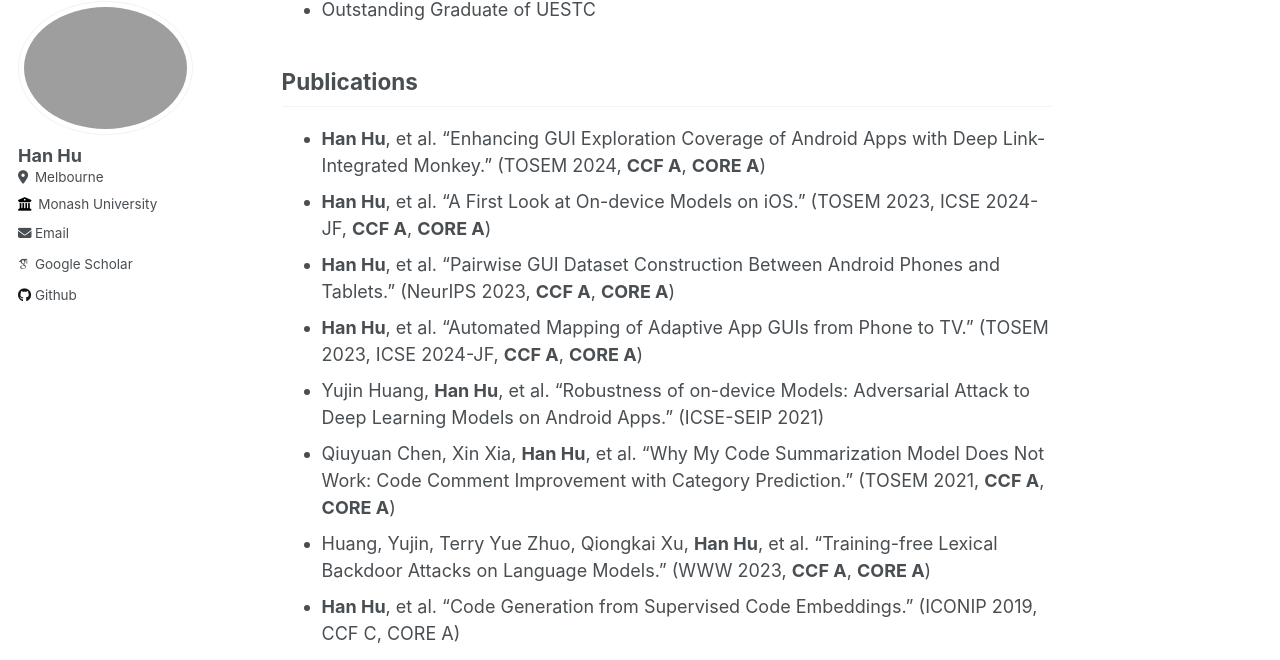
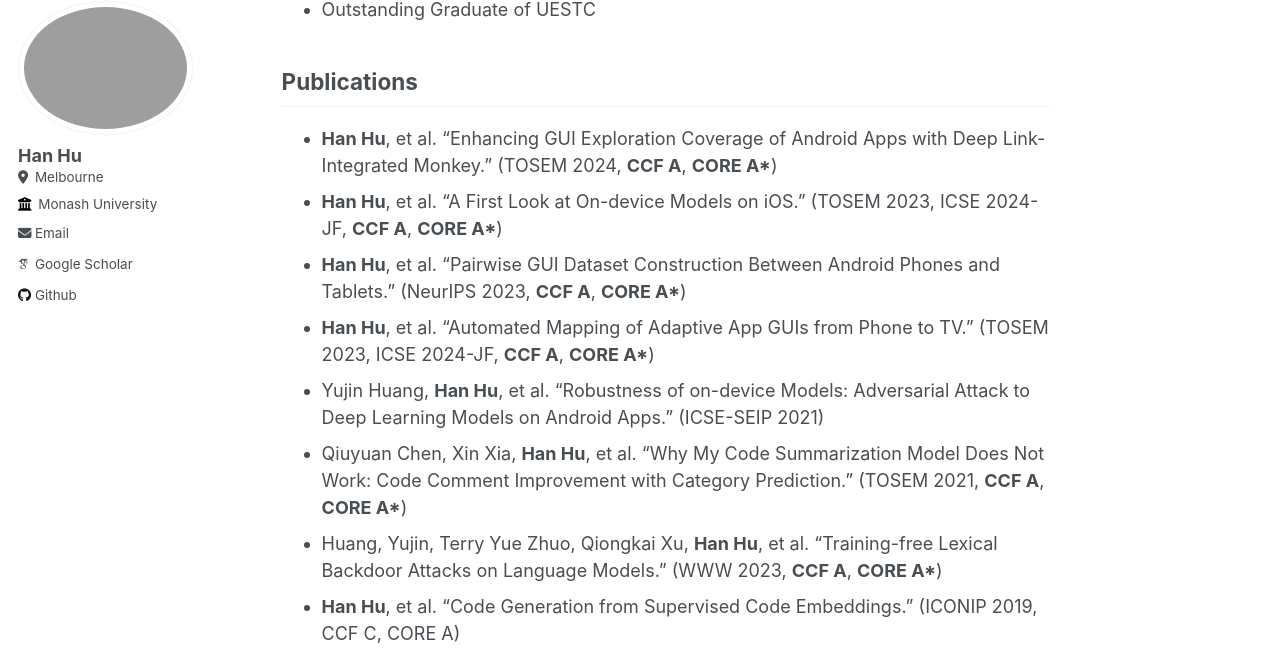
Before and after one commit to huhanGitHub/huhanGitHub.github.io, a Jekyll site: the page built from _pages/about.md, in a window 1280 px wide and 900 px high, scrolled down 1493 px. Shown: the part 105-765 px from the top of the window. Built offline with Jekyll 4.4.1, drawn with Linux system fonts in a browser that asks for light colours; some web fonts are replaced.

```diff
--- a/_pages/about.md
+++ b/_pages/about.md
@@ -48,13 +48,13 @@ B.S. in Digital Animation
 
 ## Publications
 
-- **Han Hu**, et al. "Enhancing GUI Exploration Coverage of Android Apps with Deep Link-Integrated Monkey." (TOSEM 2024, **CCF A**, **CORE A**)
-- **Han Hu**, et al. "A First Look at On-device Models on iOS." (TOSEM 2023, ICSE 2024-JF, **CCF A**, **CORE A**)
-- **Han Hu**, et al. "Pairwise GUI Dataset Construction Between Android Phones and Tablets." (NeurIPS 2023, **CCF A**, **CORE A**)
-- **Han Hu**, et al. "Automated Mapping of Adaptive App GUIs from Phone to TV." (TOSEM 2023, ICSE 2024-JF, **CCF A**, **CORE A**)
+- **Han Hu**, et al. "Enhancing GUI Exploration Coverage of Android Apps with Deep Link-Integrated Monkey." (TOSEM 2024, **CCF A**, **CORE A\***)
+- **Han Hu**, et al. "A First Look at On-device Models on iOS." (TOSEM 2023, ICSE 2024-JF, **CCF A**, **CORE A\***)
+- **Han Hu**, et al. "Pairwise GUI Dataset Construction Between Android Phones and Tablets." (NeurIPS 2023, **CCF A**, **CORE A\***)
+- **Han Hu**, et al. "Automated Mapping of Adaptive App GUIs from Phone to TV." (TOSEM 2023, ICSE 2024-JF, **CCF A**, **CORE A\***)
 - Yujin Huang, **Han Hu**, et al. "Robustness of on-device Models: Adversarial Attack to Deep Learning Models on Android Apps." (ICSE-SEIP 2021)
-- Qiuyuan Chen, Xin Xia, **Han Hu**, et al. "Why My Code Summarization Model Does Not Work: Code Comment Improvement with Category Prediction." (TOSEM 2021, **CCF A**, **CORE A**)
-- Huang, Yujin, Terry Yue Zhuo, Qiongkai Xu, **Han Hu**, et al. "Training-free Lexical Backdoor Attacks on Language Models." (WWW 2023, **CCF A**, **CORE A**)
+- Qiuyuan Chen, Xin Xia, **Han Hu**, et al. "Why My Code Summarization Model Does Not Work: Code Comment Improvement with Category Prediction." (TOSEM 2021, **CCF A**, **CORE A\***)
+- Huang, Yujin, Terry Yue Zhuo, Qiongkai Xu, **Han Hu**, et al. "Training-free Lexical Backdoor Attacks on Language Models." (WWW 2023, **CCF A**, **CORE A\***)
 - **Han Hu**, et al. "Code Generation from Supervised Code Embeddings." (ICONIP 2019, CCF C, CORE A)
 - Qiuyuan Chen, **Han Hu**, et al. "Code Summarization with Abstract Syntax Tree." (ICONIP 2019, CCF C, CORE A)
 - Zhaoyi Liu, Qiuyuan Chen, **Han Hu**. "Teacher-Student Learning and Post-Processing for Robust BiLSTM Mask-Based Acoustic Beamforming." (ICONIP 2019, CCF C, CORE A)
```
